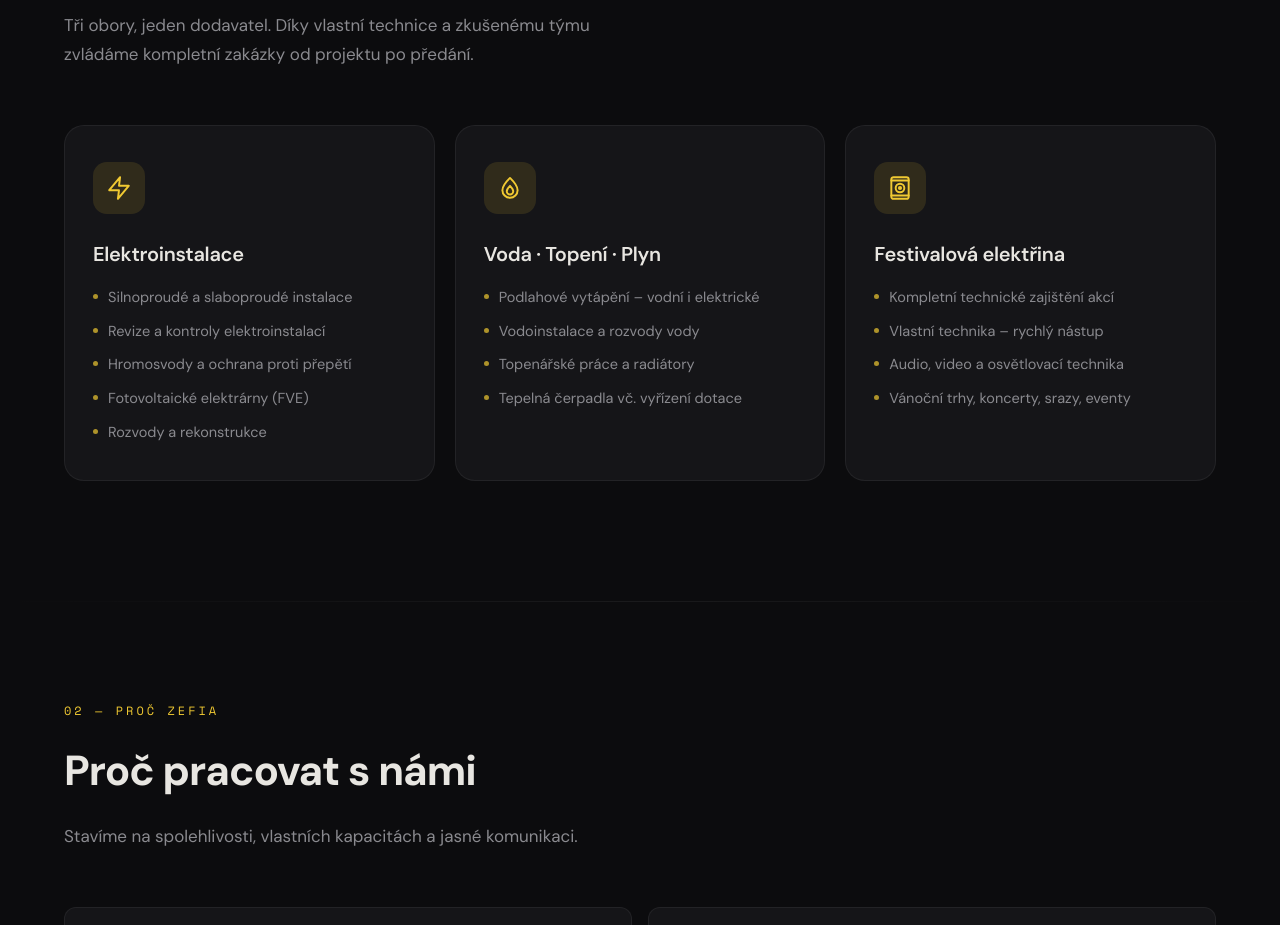
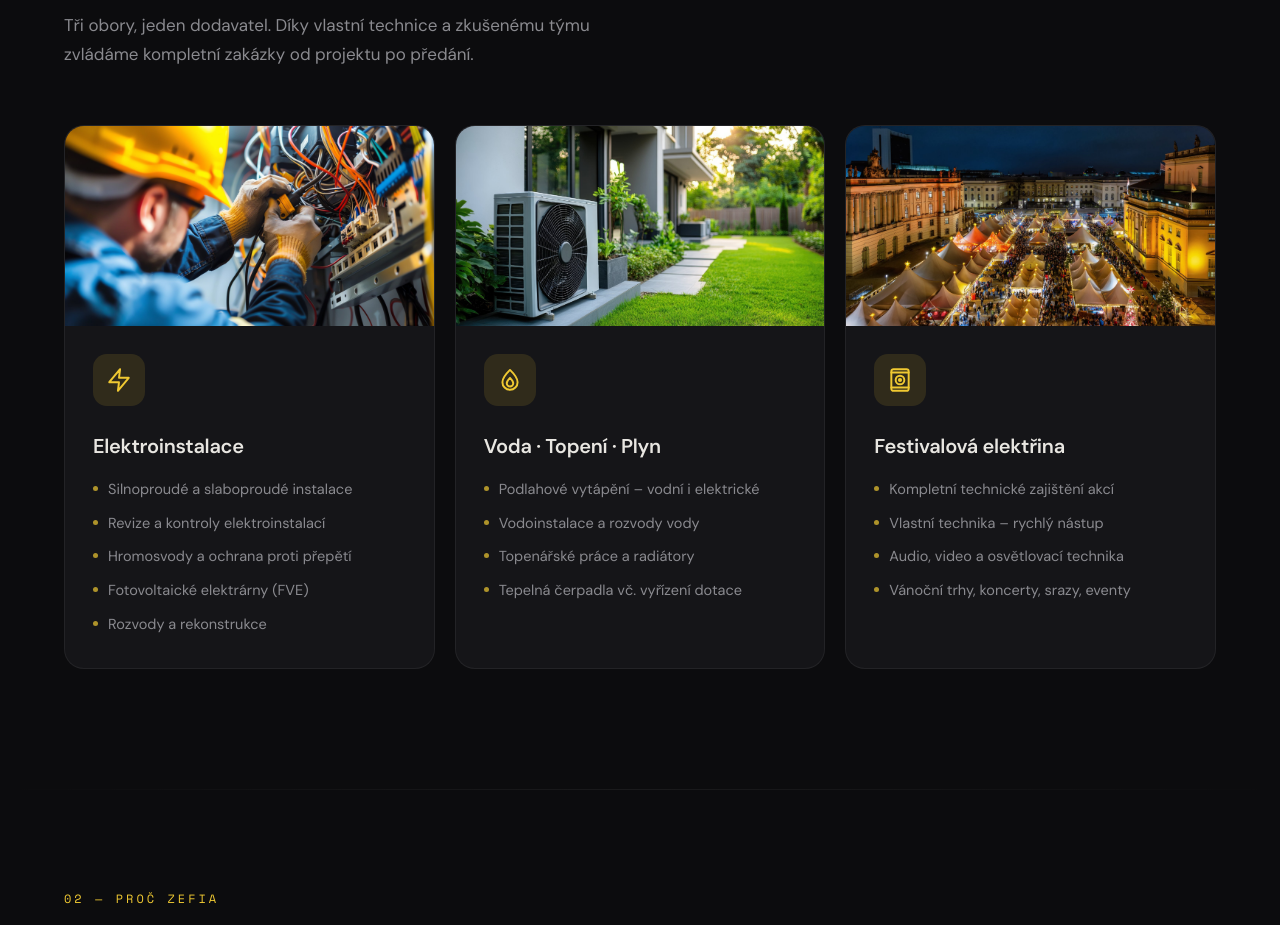
Before and after one commit to navrcz/zefia, a plain HTML site: page index.html in a window 1280 px wide. Shown: the part 1080-2005 px from the top of the page. Drawn offline with nearby package versions, Linux system fonts and the light colour scheme.

Commit message:
Add files via upload

```diff
--- a/index.html
+++ b/index.html
@@ -346,10 +346,12 @@ nav {
   background: var(--bg-card);
   border: 1px solid var(--border);
   border-radius: var(--radius-lg);
-  padding: 36px 28px;
+  padding: 0;
   transition: all 0.35s ease;
   position: relative;
   overflow: hidden;
+  display: flex;
+  flex-direction: column;
 }
 
 .service-card::before {
@@ -361,6 +363,7 @@ nav {
   transform: scaleX(0);
   transition: transform 0.4s ease;
   transform-origin: left;
+  z-index: 2;
 }
 
 .service-card:hover {
@@ -370,6 +373,21 @@ nav {
 }
 
 .service-card:hover::before { transform: scaleX(1); }
+
+.service-img {
+  width: 100%;
+  height: 200px;
+  object-fit: cover;
+  display: block;
+}
+
+.service-card:hover .service-img {
+  opacity: 0.85;
+}
+
+.service-body {
+  padding: 28px 28px 32px;
+}
 
 .service-icon {
   width: 52px; height: 52px;
@@ -882,6 +900,8 @@ footer {
     <div class="services-grid">
       <!-- ELEKTRO -->
       <div class="service-card">
+        <img src="img-elektro.jpg" alt="Elektrikář pracuje na rozvaděči" class="service-img" loading="lazy">
+        <div class="service-body">
         <div class="service-icon"><svg width="26" height="26" viewBox="0 0 24 24" fill="none" stroke="#F0C932" stroke-width="1.8" stroke-linecap="round" stroke-linejoin="round"><polygon points="13 2 3 14 12 14 11 22 21 10 12 10 13 2"/></svg></div>
         <h3>Elektroinstalace</h3>
         <ul class="service-list">
@@ -891,10 +911,13 @@ footer {
           <li>Fotovoltaické elektrárny (FVE)</li>
           <li>Rozvody a rekonstrukce</li>
         </ul>
+        </div>
       </div>
 
       <!-- VODA + TOPENI -->
       <div class="service-card">
+        <img src="img-topeni.jpg" alt="Tepelné čerpadlo u moderního domu" class="service-img" loading="lazy">
+        <div class="service-body">
         <div class="service-icon"><svg width="26" height="26" viewBox="0 0 24 24" fill="none" stroke="#F0C932" stroke-width="1.8" stroke-linecap="round" stroke-linejoin="round"><path d="M12 2.7S5 9.5 5 14a7 7 0 0014 0c0-4.5-7-11.3-7-11.3z"/><path d="M12 18a3 3 0 01-3-3c0-2 3-5 3-5s3 3 3 5a3 3 0 01-3 3z"/></svg></div>
         <h3>Voda · Topení · Plyn</h3>
         <ul class="service-list">
@@ -903,10 +926,13 @@ footer {
           <li>Topenářské práce a radiátory</li>
           <li>Tepelná čerpadla vč. vyřízení dotace</li>
         </ul>
+        </div>
       </div>
 
       <!-- FESTIVALY -->
       <div class="service-card">
+        <img src="img-festival.jpg" alt="Osvětlení vánočních trhů" class="service-img" loading="lazy">
+        <div class="service-body">
         <div class="service-icon"><svg width="26" height="26" viewBox="0 0 24 24" fill="none" stroke="#F0C932" stroke-width="1.8" stroke-linecap="round" stroke-linejoin="round"><rect x="4" y="2" width="16" height="20" rx="2"/><circle cx="12" cy="12" r="4"/><circle cx="12" cy="12" r="1"/><line x1="4" y1="5" x2="20" y2="5"/><line x1="4" y1="19" x2="20" y2="19"/></svg></div>
         <h3>Festivalová elektřina</h3>
         <ul class="service-list">
@@ -915,6 +941,7 @@ footer {
           <li>Audio, video a osvětlovací technika</li>
           <li>Vánoční trhy, koncerty, srazy, eventy</li>
         </ul>
+        </div>
       </div>
     </div>
   </div>
```
Also changed, not shown: img-elektro.jpg (added), img-festival.jpg (added), img-topeni.jpg (added).
